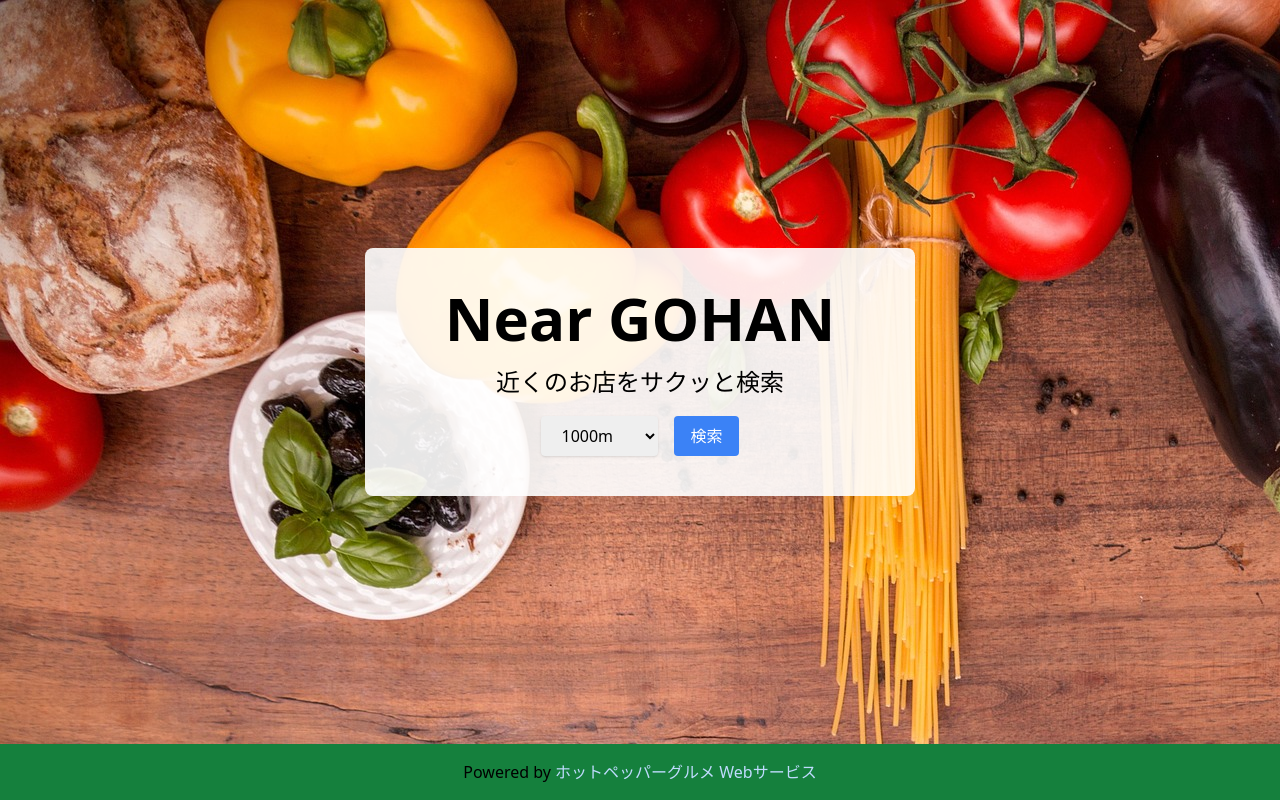
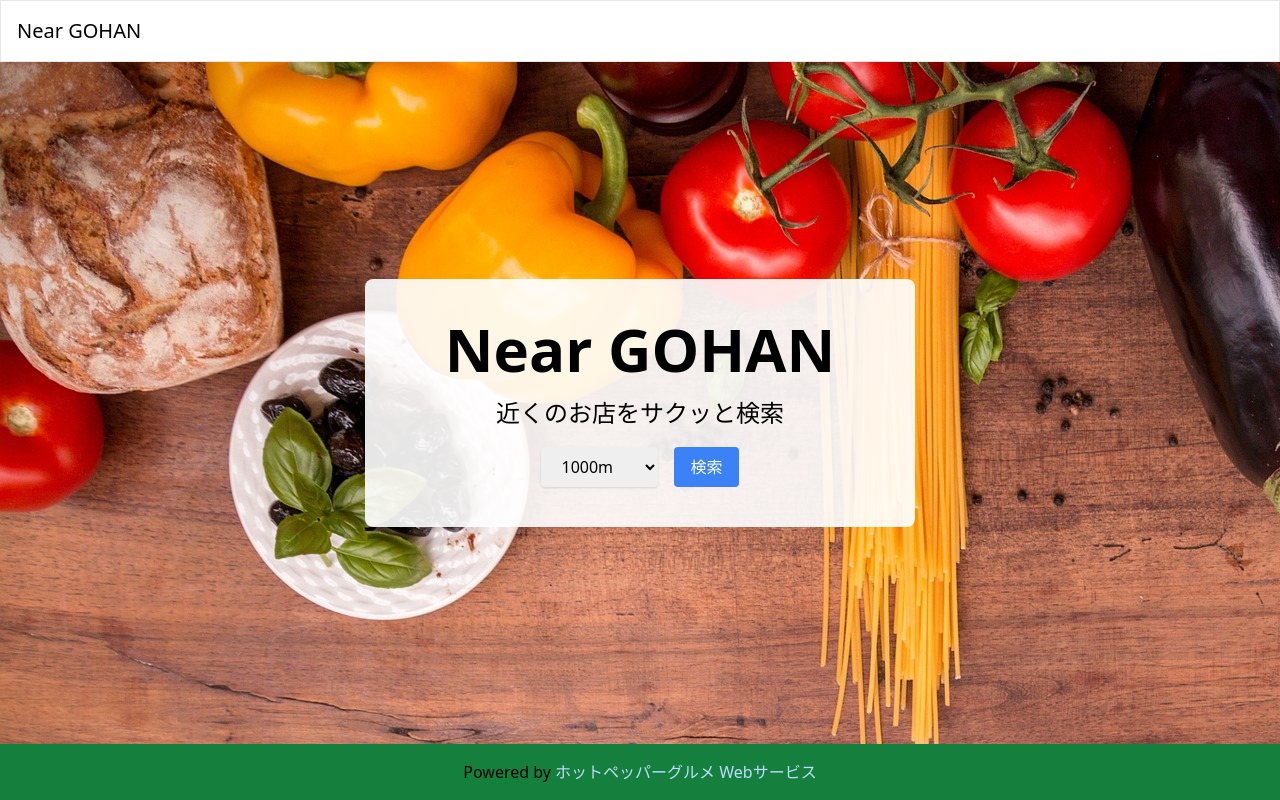
Before and after one commit to iput2021-ono/hotpepper-app, a Next.js app: page / in a window 1280 px wide. Built offline with nearby package versions, Linux system fonts and the light colour scheme; no server answers.

Commit message:
Headerの追加

```diff
--- a/package.json
+++ b/package.json
@@ -21,6 +21,7 @@
     "@types/react": "^18.2.55",
     "@types/react-dom": "^18",
     "autoprefixer": "^10.0.1",
+    "daisyui": "^4.7.2",
     "eslint": "^8",
     "eslint-config-next": "14.1.0",
     "postcss": "^8",
--- a/pages/[id].tsx
+++ b/pages/[id].tsx
@@ -1,6 +1,6 @@
 import React from 'react';
 import Image from 'next/image';
-import { useRouter } from 'next/router'; // useRouterをインポート
+import Header from "./components/header.tsx";
 
 interface Shop {
   id: string;
@@ -12,7 +12,6 @@ interface Shop {
       m: string;
     };
   };
-  // 他のプロパティ...
 };
 
 interface DetailProps {
@@ -22,6 +21,8 @@ interface DetailProps {
 const DetailPage = ({ shop }: DetailProps) => {
 
   return (
+    <div>
+      <Header/>
       <main>
         <React.Fragment>
           <h1>{shop.name}</h1>
@@ -37,6 +38,7 @@ const DetailPage = ({ shop }: DetailProps) => {
           // Other details...
         </React.Fragment>
       </main>
+    </div>
   );
 }
 
--- a/pages/_app.tsx
+++ b/pages/_app.tsx
@@ -1,5 +1,4 @@
 import "@/styles/globals.css";
-import "@/styles/pagenation.css";
 import type { AppProps } from "next/app";
 
 export default function App({ Component, pageProps }: AppProps) {
--- /dev/null
+++ b/pages/components/header.tsx
@@ -0,0 +1,18 @@
+import React from "react";
+import { useRouter } from "next/router";
+
+export default function Header() {
+    const router = useRouter();
+
+    const handleTop= () => {
+        router.push({
+        pathname: '/',
+        });
+    }
+    return (
+        <div className="sticky top-0 border p-4 bg-white text-black">
+            <button className="text-xl" onClick={handleTop}>Near GOHAN</button>
+        </div>
+    );
+
+}
--- a/pages/index.tsx
+++ b/pages/index.tsx
@@ -2,6 +2,7 @@ import Head from "next/head";
 import { useRouter } from "next/router";
 import { useState } from "react";
 import { useEffect } from 'react';
+import Header from "./components/header.tsx";
 
 export default function Home() {
   const router = useRouter();
@@ -44,6 +45,7 @@ export default function Home() {
       <meta name="viewport" content="width=device-width, initial-scale=1" />
       <link rel="icon" href="/favicon.ico" />
     </Head>
+    <Header/>
     <main className="flex flex-col items-center justify-center flex-grow">
       <div className="flex flex-col items-center rounded-lg bg-white/[0.9] px-5 lg:px-20 py-10">
         <h1 className="text-6xl font-bold mb-4 text-black">Near GOHAN</h1>
--- a/pages/search.tsx
+++ b/pages/search.tsx
@@ -5,6 +5,7 @@ import { useRouter } from "next/router";
 import Image from 'next/image';
 import Link from 'next/link';
 import Paginate from 'react-paginate';
+import Header from "./components/header.tsx";
 
 interface Urls {
   pc: string;
@@ -68,16 +69,17 @@ const SearchPage = ({ results, lat, lng, range }: HomeProps) => {
           <meta name="viewport" content="width=device-width, initial-scale=1" />
           <link rel="icon" href="/favicon.ico" />
         </Head>
+        <Header/>
         <main className="flex flex-col flex-grow bg-white text-black">
-          <div className="max-w-[1000px] mt-[80px] mb-[100px] mx-8">
+          <div className="max-w-[1000px] mt-[80px] mb-[100px] mx-8 lg:mx-auto">
             <p>{results.results_available}件 ( {currentPage} / {pageCount}ページ )</p>
             <ul>
                 {results.shop.map((data) => {
                     return (
-                      <div className='rounded-xl card card-side bg-base-100 shadow-xl p-8 border bg-amber-50 border-green-600 mt-2 mb-6'>
+                      <div className='rounded-xl bg-base-100 shadow-xl p-8 border bg-amber-50 border-green-600 mt-2 mb-6'>
                         <div className=''>
                           <li key={data.id} className="flex">
-                            <div className="card card-side min-w-fit min-h-fit max-w-fit max-h-fit">
+                            <div className="min-w-fit min-h-fit max-w-fit max-h-fit">
                               <Image
                                 src={data.photo.pc.m}
                                 alt={data.name}
@@ -86,7 +88,7 @@ const SearchPage = ({ results, lat, lng, range }: HomeProps) => {
                                 className="object-cover"
                               />
                             </div>
-                            <div className="card-body flex-grow p-2">
+                            <div className="flex-grow p-2">
                               <div>{data.catch}</div>
                               <h3 className="text-xl">
                                 <Link href={`/${data.id}`}>
--- a/styles/globals.css
+++ b/styles/globals.css
@@ -1,33 +1,3 @@
 @tailwind base;
 @tailwind components;
 @tailwind utilities;
-
-:root {
-  --foreground-rgb: 0, 0, 0;
-  --background-start-rgb: 214, 219, 220;
-  --background-end-rgb: 255, 255, 255;
-}
-
-@media (prefers-color-scheme: dark) {
-  :root {
-    --foreground-rgb: 255, 255, 255;
-    --background-start-rgb: 0, 0, 0;
-    --background-end-rgb: 0, 0, 0;
-  }
-}
-
-body {
-  color: rgb(var(--foreground-rgb));
-  background: linear-gradient(
-      to bottom,
-      transparent,
-      rgb(var(--background-end-rgb))
-    )
-    rgb(var(--background-start-rgb));
-}
-
-@layer utilities {
-  .text-balance {
-    text-wrap: balance;
-  }
-}
```
Also changed, not shown: styles/pagenation.css (deleted), 1 other file (tests, documents, lock files or other folders). Lines whose indentation alone changed are shown as unchanged.
